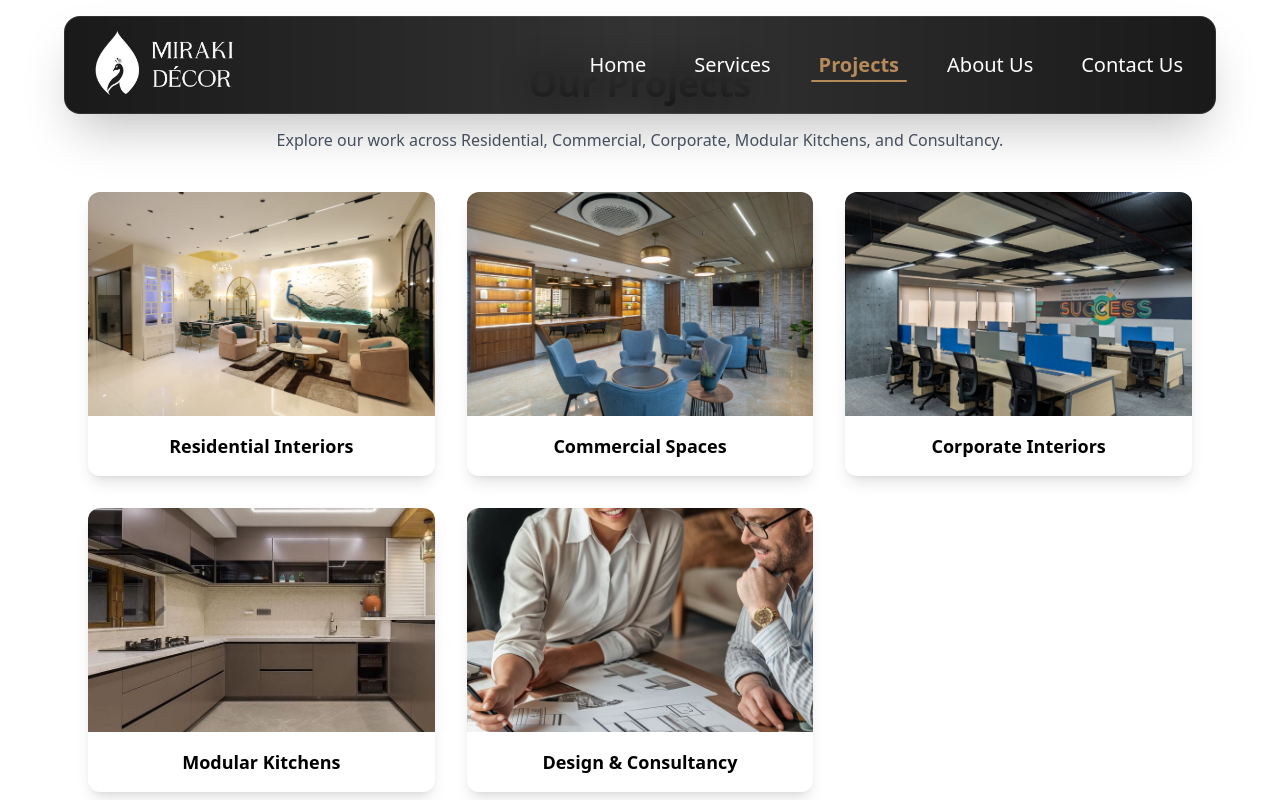
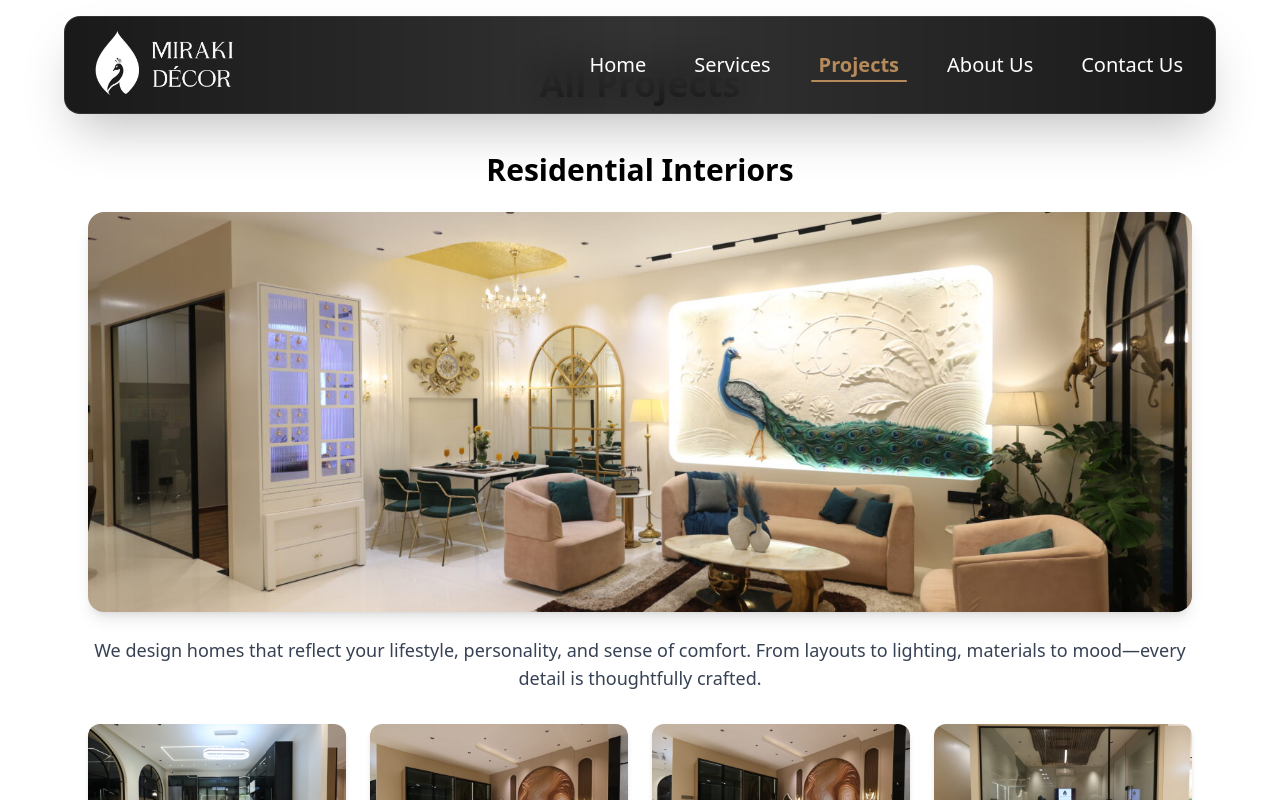
Before and after one commit to Sonu-Kumhar/miraki-decor, a React (Vite) app: page /projects in a window 1280 px wide. Shown: the top 800 px of the page. Built offline with nearby package versions, Linux system fonts and the light colour scheme.

Commit message:
better projects and services section

```diff
--- a/src/App.jsx
+++ b/src/App.jsx
@@ -1,6 +1,7 @@
 import { BrowserRouter as Router, Routes, Route } from "react-router-dom";
 import Navbar from "./components/Navbar";
 import Footer from "./components/Footer";
+import ScrollToTop from "./components/ScrollToTop";
 import Home from "./pages/Home";
 import About from "./pages/About";
 import Services from "./pages/Services";
@@ -12,6 +13,7 @@ const Contact = () => <div className="pt-20 text-center">Contact Page</div>;
 function App() {
   return (
     <Router>
+       <ScrollToTop />
       <Navbar />
       <Routes>
         <Route path="/" element={<Home />} />
--- /dev/null
+++ b/src/components/ScrollToTop.jsx
@@ -0,0 +1,14 @@
+import { useEffect } from "react";
+import { useLocation } from "react-router-dom";
+
+const ScrollToTop = () => {
+  const { pathname } = useLocation();
+
+  useEffect(() => {
+    window.scrollTo(0, 0); // always scroll to top
+  }, [pathname]);
+
+  return null;
+};
+
+export default ScrollToTop;
--- a/src/pages/Projects.jsx
+++ b/src/pages/Projects.jsx
@@ -1,6 +1,7 @@
-import React from "react";
+import React, { useEffect } from "react";
 import { useParams, Link } from "react-router-dom";
 
+// Project data
 const projectData = {
   residential: {
     title: "Residential Interiors",
@@ -34,81 +35,89 @@ const projectData = {
   },
 };
 
-const Projects = () => {
-  const { category } = useParams();
-  const project = projectData[category];
-
-  // Case 1: /projects (no category → show all categories)
-  if (!category) {
-    return (
-      <div className="max-w-6xl mx-auto px-6 py-16 text-center">
-        <h1 className="text-4xl font-bold mb-6">Our Projects</h1>
-        <p className="text-gray-600 mb-10">
-          Explore our work across Residential, Commercial, Corporate, Modular
-          Kitchens, and Consultancy.
-        </p>
-
-        <div className="grid grid-cols-1 sm:grid-cols-2 md:grid-cols-3 gap-8">
-          {Object.entries(projectData).map(([key, proj]) => (
-            <Link
-              key={key}
-              to={`/projects/${key}`}
-              className="block rounded-xl shadow-lg overflow-hidden hover:scale-105 transition"
-            >
+// 🔹 Component to render each project block
+const ProjectSection = ({ title, mainImg, desc, gallery }) => (
+  <div className="mb-16">
+    <h2 className="text-3xl font-semibold mb-6 text-center">{title}</h2>
     <img
-                src={proj.mainImg}
-                alt={proj.title}
-                className="w-full h-56 object-cover"
-              />
-              <div className="p-4">
-                <h3 className="text-lg font-semibold">{proj.title}</h3>
-              </div>
-            </Link>
-          ))}
-        </div>
-      </div>
-    );
-  }
-
-  // Case 2: /projects/:category (valid project)
-  if (project) {
-    return (
-      <div className="max-w-6xl mx-auto px-6 py-16">
-        {/* Title */}
-        <h1 className="text-4xl font-bold text-center mb-10">
-          {project.title}
-        </h1>
-
-        {/* Main Section */}
-        <div className="mb-12">
-          <img
-            src={project.mainImg}
-            alt={project.title}
+      src={mainImg}
+      alt={title}
       className="w-full h-[400px] object-cover rounded-2xl shadow-lg mb-6"
     />
-          <p className="text-lg text-gray-700 text-center">{project.desc}</p>
-        </div>
+    <p className="text-lg text-gray-700 text-center mb-8">{desc}</p>
 
-        {/* Gallery */}
     <div className="grid grid-cols-1 sm:grid-cols-2 md:grid-cols-4 gap-6">
-          {project.gallery.map((img, idx) => (
+      {gallery.map((img, idx) => (
         <img
           key={idx}
           src={img}
-              alt={`${project.title} ${idx + 1}`}
+          alt={`${title} ${idx + 1}`}
           className="rounded-xl shadow-md hover:scale-105 transition-transform duration-300"
         />
       ))}
     </div>
   </div>
 );
+
+const Projects = () => {
+  const { category } = useParams();
+
+  // 🔹 Update document title dynamically
+  useEffect(() => {
+    if (category && projectData[category]) {
+      document.title = `${projectData[category].title} | Miraki Decor`;
+    } else if (category && !projectData[category]) {
+      document.title = "Project Not Found | Miraki Decor";
+    } else {
+      document.title = "All Projects | Miraki Decor";
     }
+  }, [category]);
 
-  // Case 3: invalid category
+  // 🔹 If single category is requested
+  if (category) {
+    const project = projectData[category];
+    if (!project) {
       return (
         <div className="text-center py-20 text-gray-600">
           <h2 className="text-2xl font-semibold mb-4">Project Not Found</h2>
           <p>The project category you are looking for doesn’t exist.</p>
+          <Link
+            to="/projects"
+            className="inline-block mt-6 px-6 py-3 bg-yellow-600 text-white rounded-xl shadow hover:bg-yellow-700 transition"
+          >
+            ← Back to All Projects
+          </Link>
+        </div>
+      );
+    }
+    return (
+      <div className="max-w-6xl mx-auto px-6 py-16">
+        {/* Category Title */}
+        <h1 className="text-4xl font-bold text-center mb-12">{project.title}</h1>
+
+        {/* Single Project */}
+        <ProjectSection {...project} />
+
+        {/* Back to All Projects */}
+        <div className="text-center mt-12">
+          <Link
+            to="/projects"
+            className="inline-block px-6 py-3 bg-yellow-600 text-white rounded-xl shadow hover:bg-yellow-700 transition"
+          >
+            ← Back to All Projects
+          </Link>
+        </div>
+      </div>
+    );
+  }
+
+  // 🔹 If no category → show all projects
+  return (
+    <div className="max-w-6xl mx-auto px-6 py-16">
+      <h1 className="text-4xl font-bold text-center mb-12">All Projects</h1>
+      {Object.values(projectData).map((project, idx) => (
+        <ProjectSection key={idx} {...project} />
+      ))}
     </div>
   );
 };
```
Lines whose indentation alone changed are shown as unchanged.
